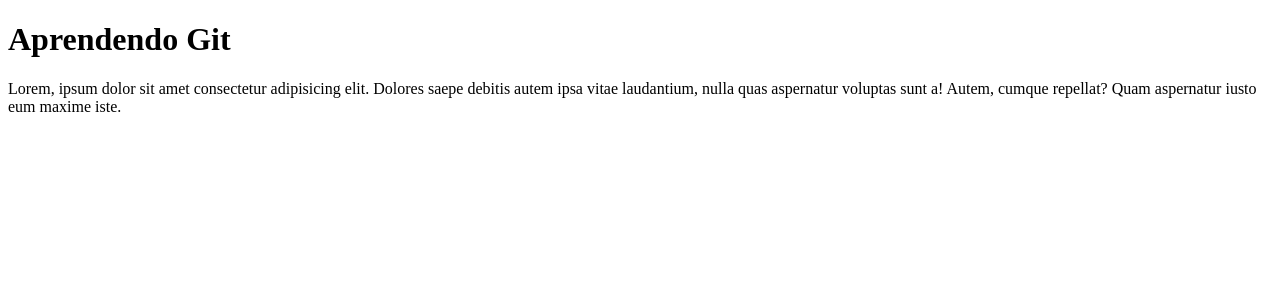
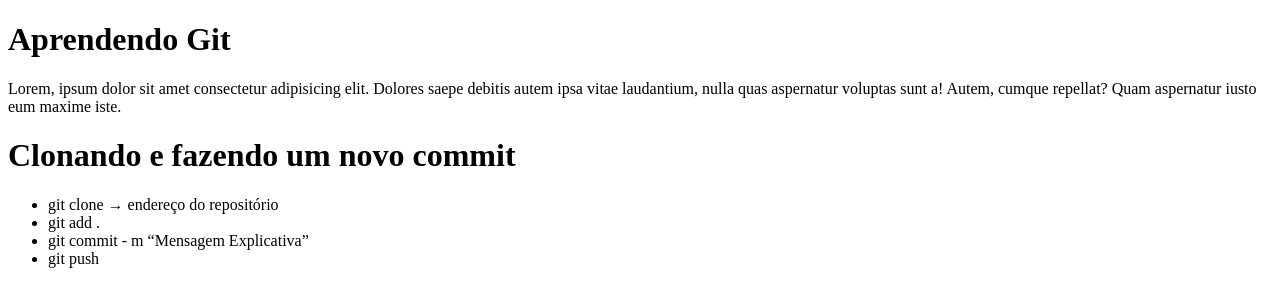
Before and after one commit to OrdepFelipe/Estudando-Git, a plain HTML site: page index.html in a window 1280 px wide. Drawn offline with Linux system fonts and the light colour scheme.

Commit message:
clonando e fazendo um novo commit

```diff
--- a/index.html
+++ b/index.html
@@ -9,5 +9,13 @@
 <body>
     <h1>Aprendendo Git</h1>
     <P>Lorem, ipsum dolor sit amet consectetur adipisicing elit. Dolores saepe debitis autem ipsa vitae laudantium, nulla quas aspernatur voluptas sunt a! Autem, cumque repellat? Quam aspernatur iusto eum maxime iste.</P>
+
+    <h1>Clonando e fazendo um novo commit</h1>
+    <ul>
+        <li>git clone → endereço do repositório</li>
+        <li>git add .</li>
+        <li>git commit - m “Mensagem Explicativa”</li>
+        <li>git push</li>
+    </ul>
 </body>
 </html>
```
